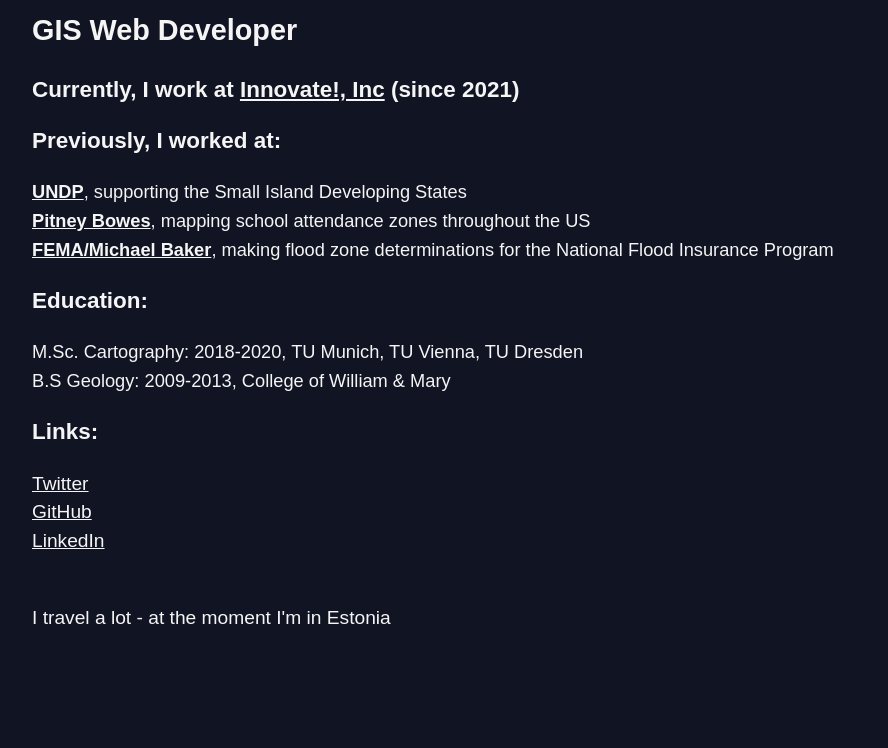
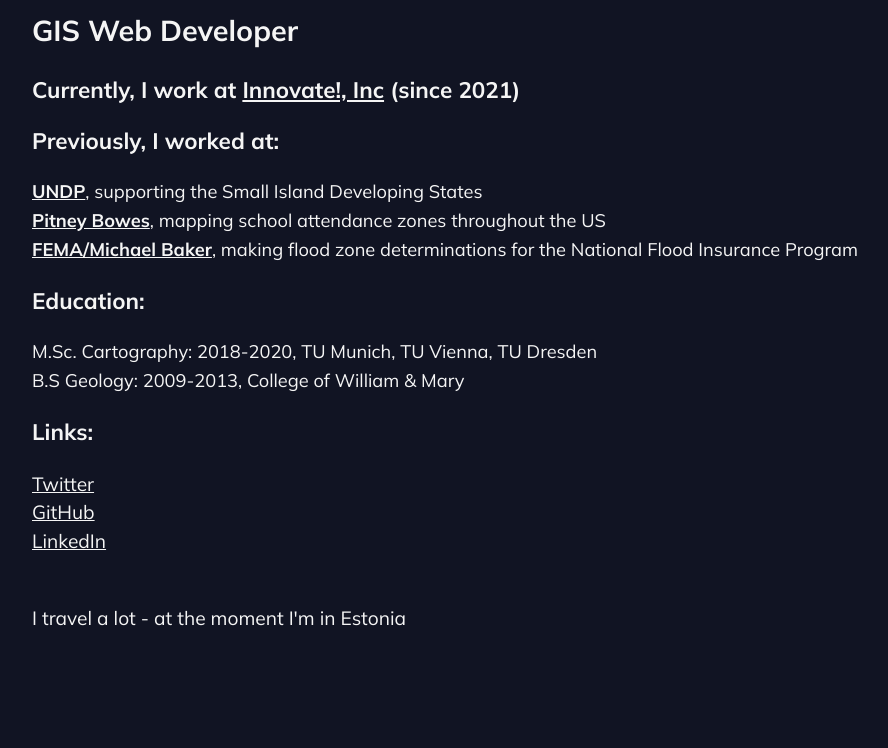
Before and after one commit to sebastian-ch/sebastianhancock.com, a plain HTML site: page index.html in a window 1280 px wide. Shown: the part 184-932 px from the top of the page, without its empty margins (72-960 px from the left). Drawn offline with Linux system fonts and the light colour scheme.

Commit message:
Update index.html

```diff
--- a/index.html
+++ b/index.html
@@ -7,7 +7,8 @@
     <title>Sebastian Hancock</title>
     <link rel="preconnect" href="https://fonts.googleapis.com">
     <link rel="preconnect" href="https://fonts.gstatic.com" crossorigin>
-    <link href="https://fonts.googleapis.com/css2?family=Mulish:wght@300;400;700&display=swap" rel="preload">
+    <link rel="preload" href="https://fonts.googleapis.com/css2?family=Mulish:wght@300;400;700&display=swap" as="style">
+    <link rel="stylesheet" href="https://fonts.googleapis.com/css2?family=Mulish:wght@300;400;700&display=swap">
     <link rel="stylesheet" href="style.css">
 </head>
 <body>
```
